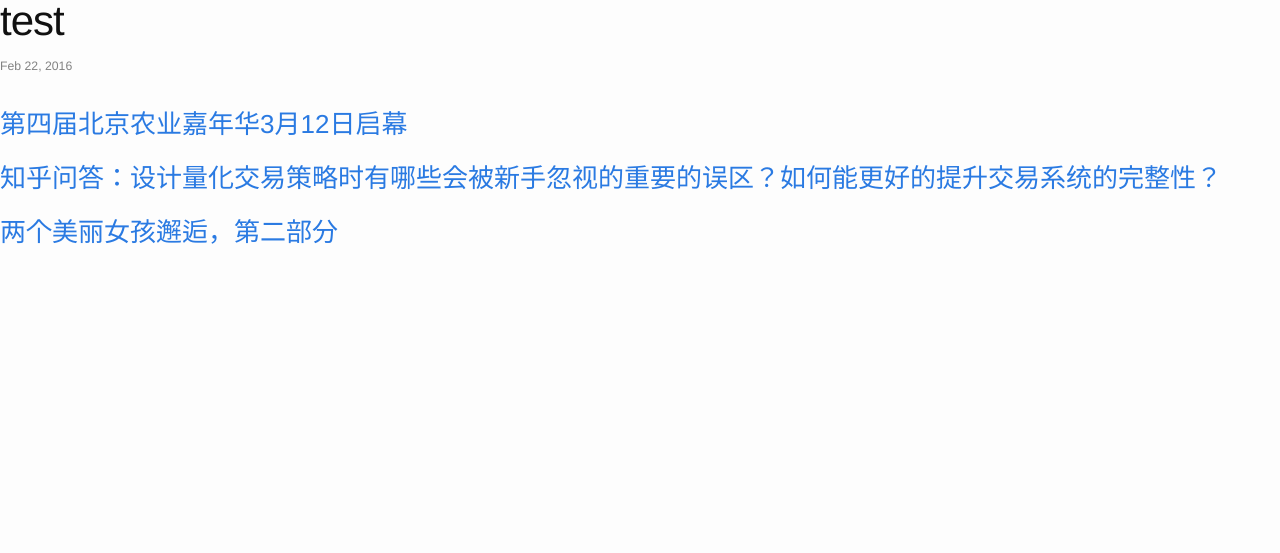
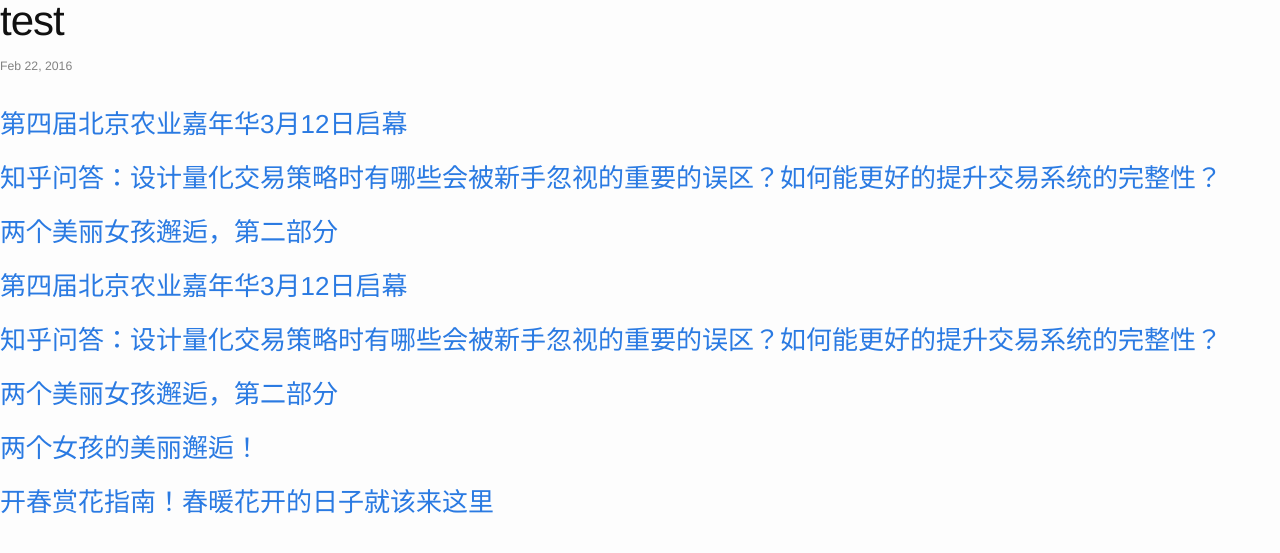
Before and after one commit to cnwarden/cnwarden.github.io, a Jekyll site: the page built from _posts/2016-02-22-test.markdown, in a window 1280 px wide. Shown: the top 553 px of the page. Built offline with Jekyll 4.4.1, drawn with Linux system fonts in a browser that asks for light colours.

Commit message:
auto commit

```diff
--- a/_posts/2016-02-22-test.markdown
+++ b/_posts/2016-02-22-test.markdown
@@ -9,3 +9,13 @@ categories: update
 ### [知乎问答：设计量化交易策略时有哪些会被新手忽视的重要的误区？如何能更好的提升交易系统的完整性？](http://www.zhihu.com/question/31138745/answer/54881777 （分享自知乎网）)
 
 ### [两个美丽女孩邂逅，第二部分](https://mp.weixin.qq.com/s?__biz=MzAxODIwNDkzMw==&mid=403803110&idx=1&sn=59e18a0b75187edbdf7d2acf64f29b77&scene=0&key=710a5d99946419d9044facc265bf5b55d2fa5e8e6ec667e24bb8ad9441d4c7b37a7ace19f14706b689a975203f960018&ascene=7&uin=MjI4OTg2NjU%3D&devicetype=android-21&version=26030d33&nettype=cmnet&pass_ticket=4babP2Z%2B0aOBs83rgrsmfwSa0hppbQCXFYjvXwYCdAw%3D)
+
+### [第四届北京农业嘉年华3月12日启幕](https://mp.weixin.qq.com/s?__biz=MzA4MTI4MDQzNQ==&mid=401888751&idx=1&sn=5eedd24e142591c14d14b6df6feff770&scene=0&key=710a5d99946419d9b9c2e634d7dc028d84e1803730e4651333b63a187de16b60140cb458365caab83379cf6b846a9a14&ascene=7&uin=MjI4OTg2NjU%3D&devicetype=android-21&version=26030d33&nettype=cmnet&pass_ticket=4babP2Z%2B0aOBs83rgrsmfwSa0hppbQCXFYjvXwYCdAw%3D)
+
+### [知乎问答：设计量化交易策略时有哪些会被新手忽视的重要的误区？如何能更好的提升交易系统的完整性？](http://www.zhihu.com/question/31138745/answer/54881777 （分享自知乎网）)
+
+### [两个美丽女孩邂逅，第二部分](https://mp.weixin.qq.com/s?__biz=MzAxODIwNDkzMw==&mid=403803110&idx=1&sn=59e18a0b75187edbdf7d2acf64f29b77&scene=0&key=710a5d99946419d9044facc265bf5b55d2fa5e8e6ec667e24bb8ad9441d4c7b37a7ace19f14706b689a975203f960018&ascene=7&uin=MjI4OTg2NjU%3D&devicetype=android-21&version=26030d33&nettype=cmnet&pass_ticket=4babP2Z%2B0aOBs83rgrsmfwSa0hppbQCXFYjvXwYCdAw%3D)
+
+### [两个女孩的美丽邂逅！](https://mp.weixin.qq.com/s?__biz=MzAxODIwNDkzMw==&mid=403780291&idx=1&sn=1c3884fec698bb23380265020ca088ea&scene=0&key=710a5d99946419d9b1e80c6c2eb272f2c8d6515cc0673201244cfbd17c61563c1e738552e0706a534e8854d1391190e7&ascene=7&uin=MjI4OTg2NjU%3D&devicetype=android-21&version=26030d33&nettype=cmnet&pass_ticket=4babP2Z%2B0aOBs83rgrsmfwSa0hppbQCXFYjvXwYCdAw%3D)
+
+### [开春赏花指南！春暖花开的日子就该来这里](https://mp.weixin.qq.com/s?__biz=MjM5NDcxMTE2NA==&mid=406088732&idx=1&sn=a212f3be2e9ba17389867c9f84cc2823&scene=0&key=710a5d99946419d90856bb6470100ba254e588e5148ff13f560453814bfc7138cecc7ef093722d54e62f2b1f49912e26&ascene=7&uin=MjI4OTg2NjU%3D&devicetype=android-21&version=26030d33&nettype=cmnet&pass_ticket=4babP2Z%2B0aOBs83rgrsmfwSa0hppbQCXFYjvXwYCdAw%3D)
```
